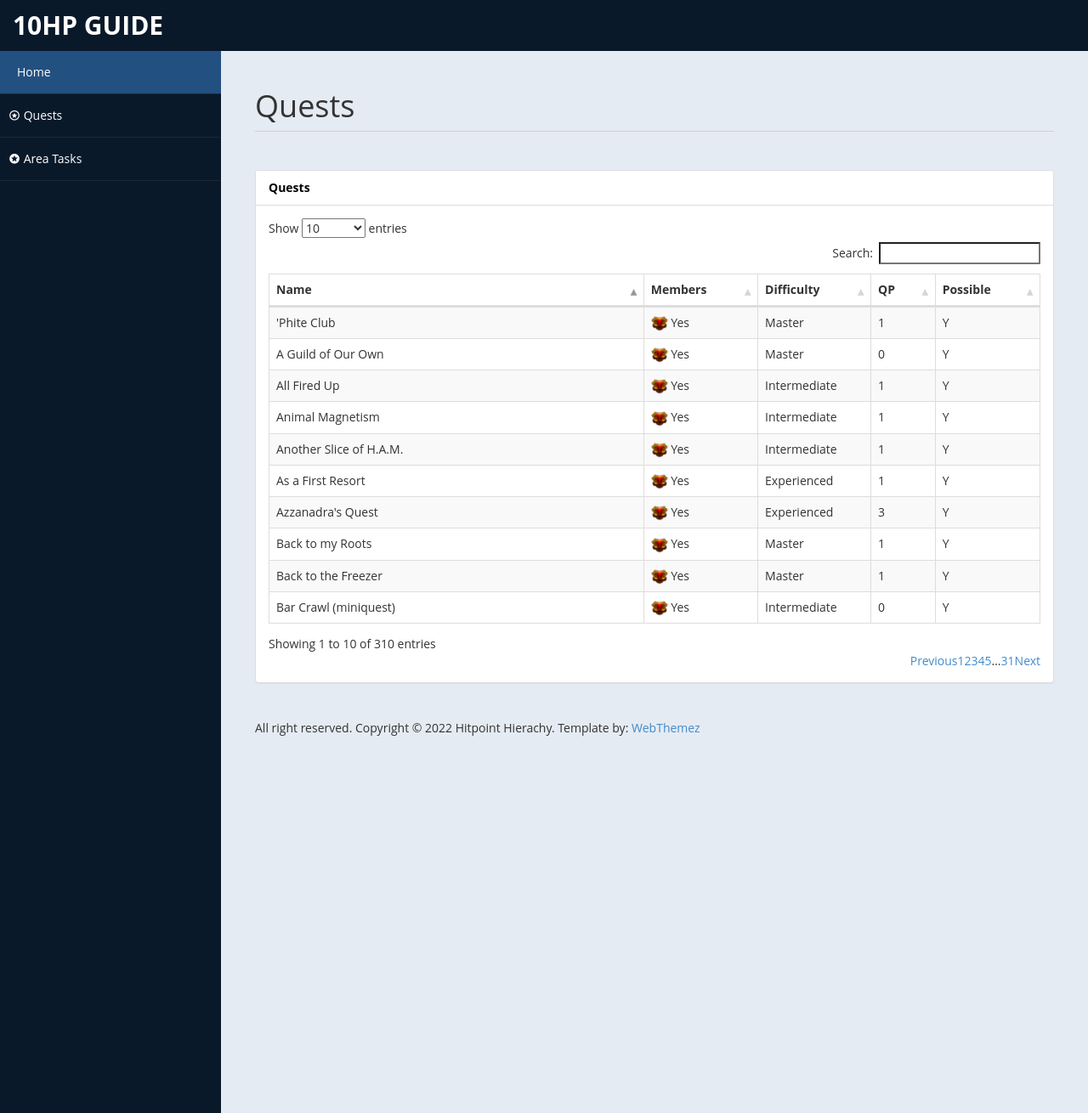
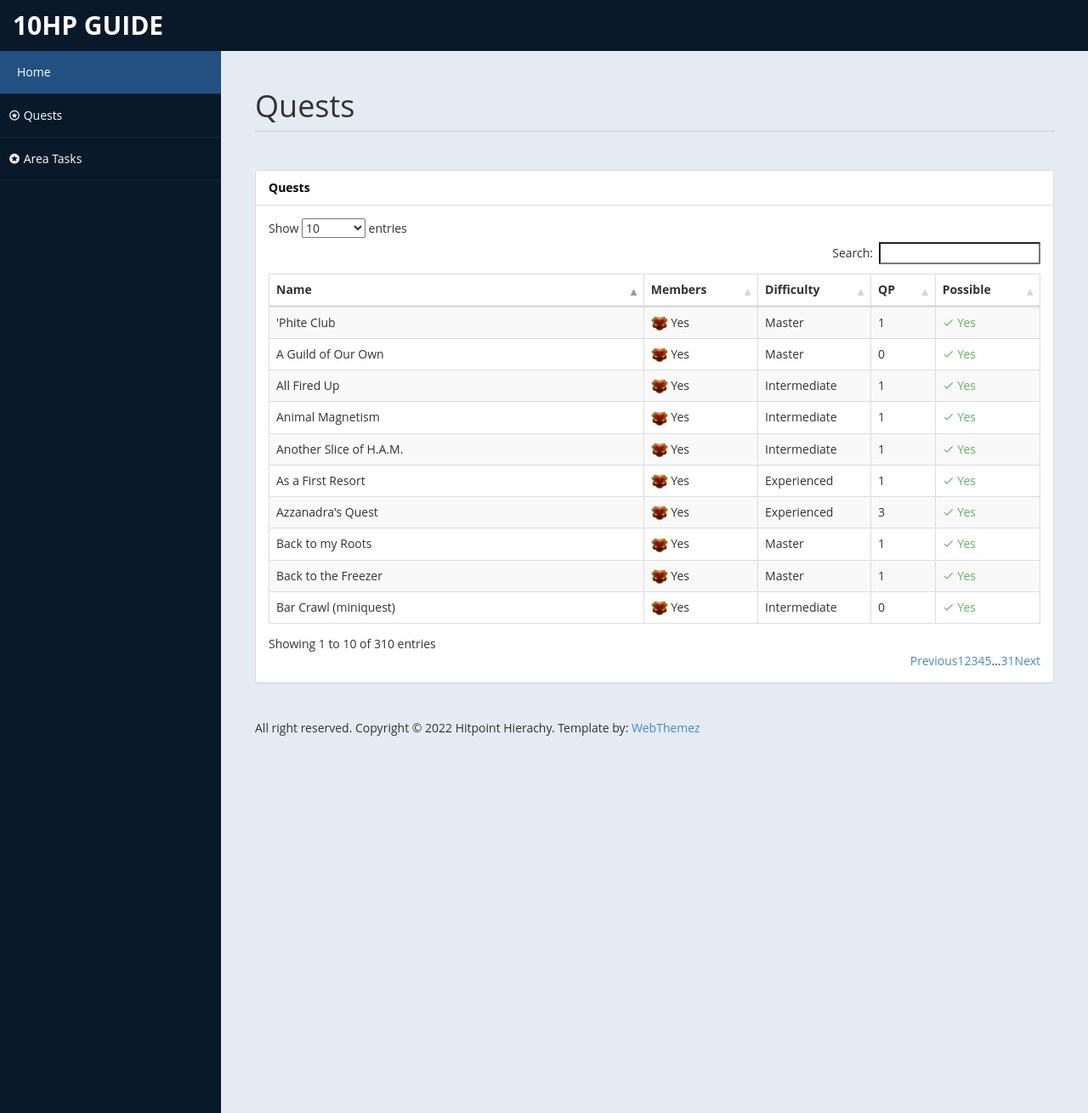
Before and after one commit to TastyRomeo/10HP-Guide, a Jekyll site: the page built from quests.html, in a window 1280 px wide. Shown: the whole page at 85% size. Built offline with Jekyll 4.4.1, drawn with Linux system fonts in a browser that asks for light colours; nearby versions of some CDN libraries; library files that are not in the unit come from our copies.

Commit message:
Update quests.html

```diff
--- a/quests.html
+++ b/quests.html
@@ -33,7 +33,13 @@ title: Quests
                   </td>
                   <td>{{ quest.Difficulty }}</td>
                   <td class="center">{{ quest.QP }}</td>
-                  <td class="center">{{ quest.Possible }}</td>
+                  <td class="center">
+                    {% if quest.Possible %}
+                      <span class="mdi mdi-check" style="color:#5cb85c" /> Yes
+                    {% else %}
+                      <span class="mdi mdi-close" style="color:#F0433D" /> No
+                    {% endif %}
+                  </td>
                 </tr>
               {% endfor %}
             </tbody>
```
